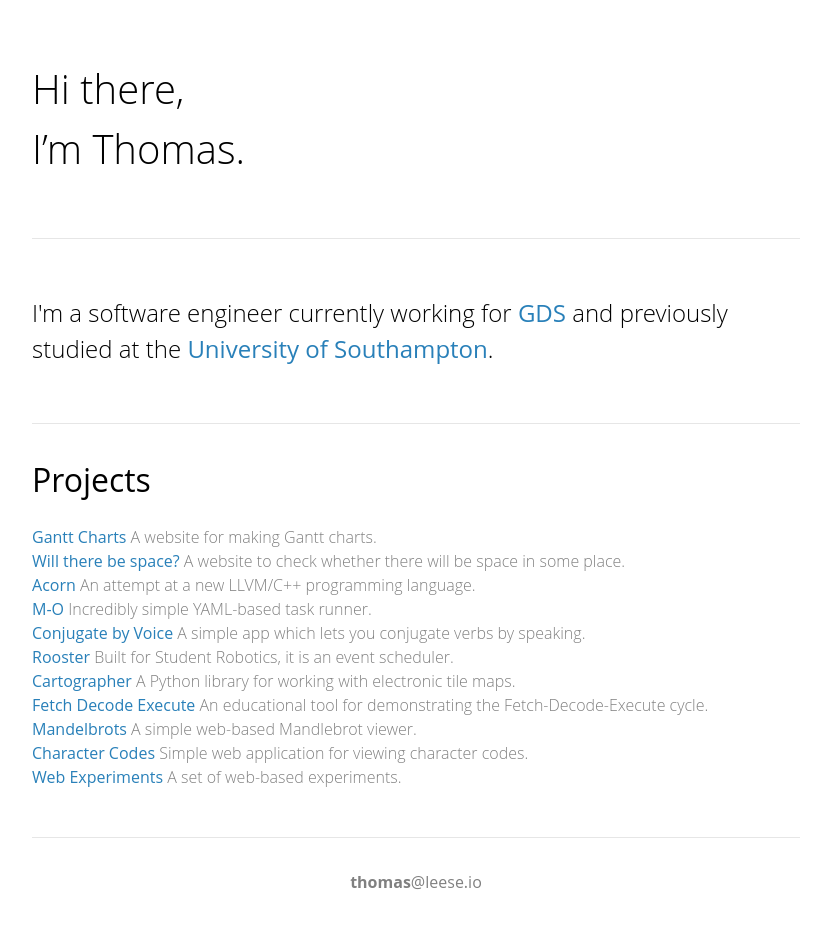
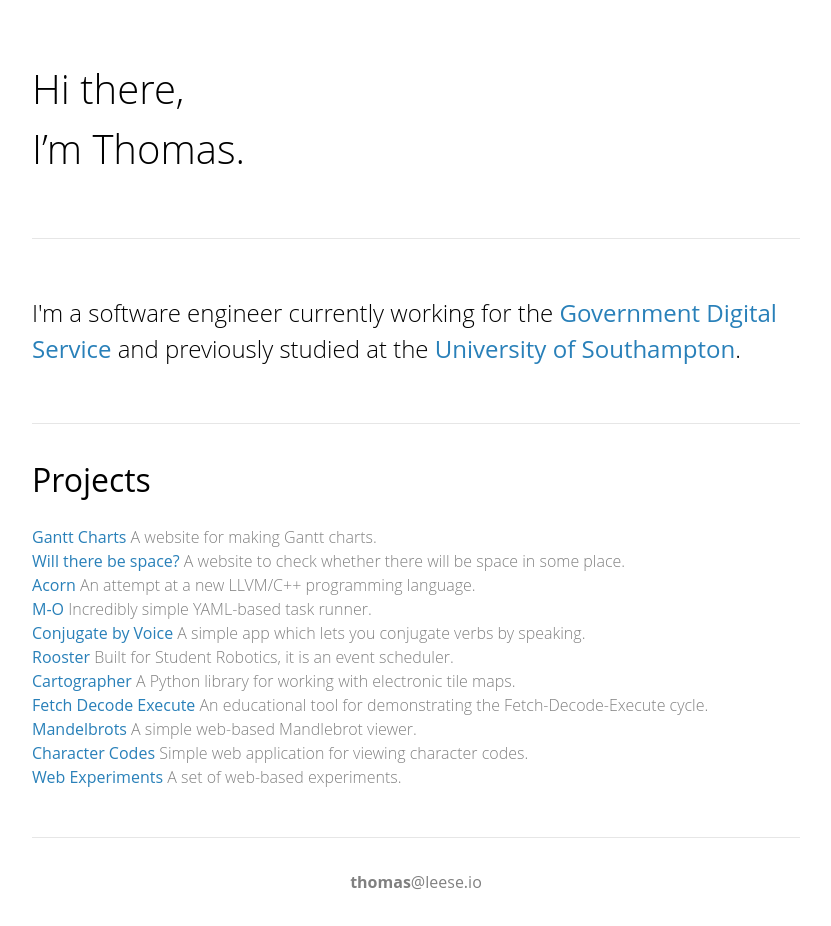
Before and after one commit to thomasleese/thomasleese.github.io, a Jekyll site: the page built from index.html, in a window 1280 px wide. Shown: the whole page, without its empty margins (224-1055 px from the left). Built offline with Jekyll 4.4.1, drawn with Linux system fonts in a browser that asks for light colours; some web fonts are replaced.

Commit message:
Fix the job company name
Use the full title.

```diff
--- a/index.html
+++ b/index.html
@@ -8,7 +8,7 @@
 
 <main>
   <section id="about">
-    <p class="lead">I'm a software engineer currently working for <a href="https://www.gov.uk/government/organisations/government-digital-service">GDS</a> and previously studied at the <a href="http://www.southampton.ac.uk/">University of Southampton</a>.
+    <p class="lead">I'm a software engineer currently working for the <a href="https://www.gov.uk/government/organisations/government-digital-service">Government Digital Service</a> and previously studied at the <a href="http://www.southampton.ac.uk/">University of Southampton</a>.
   </section>
 
   <section id="projects">
```
